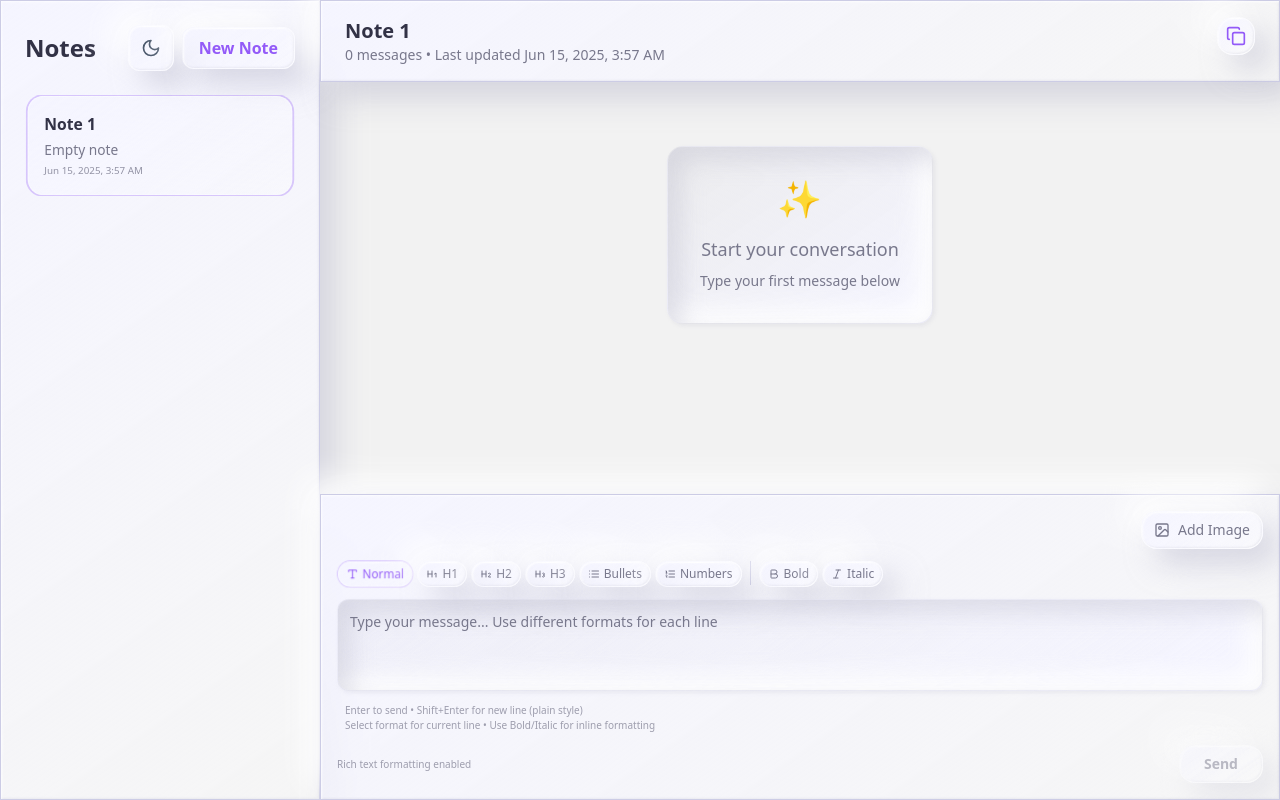
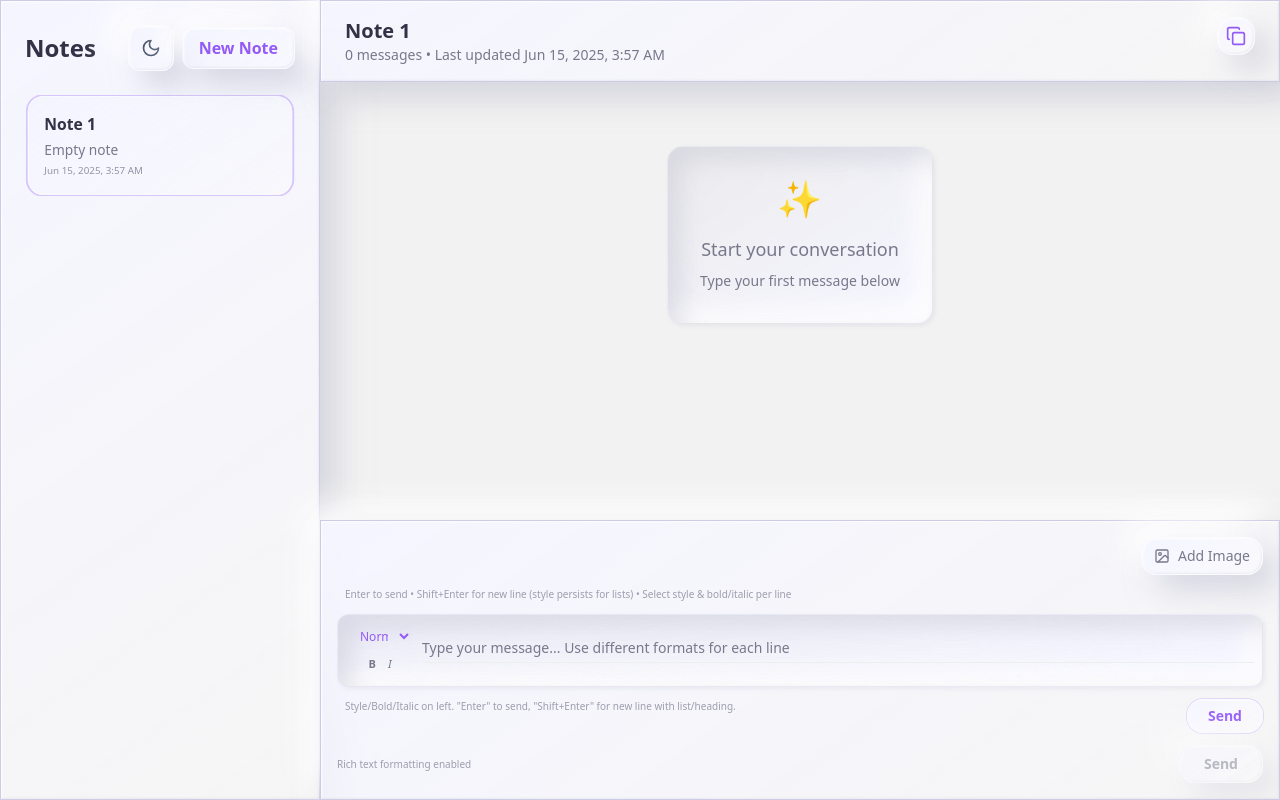
Before and after one commit to sadiq-nazeer/bubble-notes-chat, a React (Vite) app: page / in a window 1280 px wide. Both pictures are taken after a click on the button "New Note". Built offline with nearby package versions, Linux system fonts and the light colour scheme.

Commit message:
Fix RichTextEditor formatting
Ensure normal style is not applied to bullets/numbers, move style tags to the left, and reflect bold/italic styles in the input field.

```diff
--- a/src/components/RichTextEditor.tsx
+++ b/src/components/RichTextEditor.tsx
@@ -1,4 +1,3 @@
-
 import React, { useState, useRef, useEffect } from 'react';
 import { Bold, Italic, Heading1, Heading2, Heading3, List, ListOrdered, Type } from 'lucide-react';
 
@@ -57,47 +56,36 @@ const RichTextEditor: React.FC<RichTextEditorProps> = ({
     }
   };
 
-  const handleLineFormatChange = (format: 'plain' | 'h1' | 'h2' | 'h3' | 'ul' | 'ol') => {
-    setSelectedFormat(format);
-    const newLines = [...lines];
-    newLines[currentLineIndex] = {
-      ...newLines[currentLineIndex],
-      type: format
-    };
-    setLines(newLines);
-    updateContent(newLines);
-  };
+  // Move per-line: store which kind of inline formats are active for which line
+  const [lineActiveInlineFormats, setLineActiveInlineFormats] = useState<
+    Record<number, Set<'bold' | 'italic'>>
+  >({ 0: new Set() });
 
-  const handleInlineFormatToggle = (format: 'bold' | 'italic') => {
-    const newActiveFormats = new Set(activeInlineFormats);
-    if (newActiveFormats.has(format)) {
-      newActiveFormats.delete(format);
-    } else {
-      newActiveFormats.add(format);
-    }
-    setActiveInlineFormats(newActiveFormats);
-  };
-
+  // Updates both content and the mapping for bold/italic
   const handleTextChange = (e: React.ChangeEvent<HTMLTextAreaElement>) => {
     const value = e.target.value;
     const textLines = value.split('\n');
     const newLines: LineFormat[] = [];
+    const newLineInlineFormats: Record<number, Set<'bold' | 'italic'>> = {};
 
     textLines.forEach((lineContent, index) => {
       const existingLine = lines[index];
       newLines.push({
-        type: existingLine?.type || (index === currentLineIndex ? selectedFormat : 'plain'),
+        type: existingLine?.type || (index === currentLineIndex ? selectedFormat : (lines[index-1]?.type === "ul" ? "ul" : lines[index-1]?.type === "ol" ? "ol" : 'plain')),
         content: lineContent,
         inlineFormats: existingLine?.inlineFormats || []
       });
+      newLineInlineFormats[index] = lineActiveInlineFormats[index] || new Set();
     });
 
     // Ensure we always have at least one line
     if (newLines.length === 0) {
       newLines.push({ type: 'plain', content: '', inlineFormats: [] });
+      newLineInlineFormats[0] = new Set();
     }
 
     setLines(newLines);
+    setLineActiveInlineFormats(newLineInlineFormats);
     updateContent(newLines);
 
     // Update current line index based on cursor position
@@ -115,45 +103,71 @@ const RichTextEditor: React.FC<RichTextEditorProps> = ({
     setSelectedFormat(newLines[lineIndex]?.type || 'plain');
   };
 
-  const updateContent = (newLines: LineFormat[]) => {
-    const formattedContent = newLines.map(line => {
-      let content = line.content;
-
-      // Apply inline formatting
-      const sortedFormats = [...line.inlineFormats].sort((a, b) => b.start - a.start);
-      sortedFormats.forEach(format => {
-        const before = content.slice(0, format.start);
-        const middle = content.slice(format.start, format.end);
-        const after = content.slice(format.end);
-
-        const wrapper = format.type === 'bold' ? '**' : '*';
-        content = before + wrapper + middle + wrapper + after;
-      });
-
-      // Apply block formatting
-      const prefix = getLinePrefix(line.type);
-      return prefix + content;
-    }).join('\n');
-
-    onContentChange(formattedContent);
+  // When style format is picked, it sets for the current line—in a new location, left to the text line
+  const handleLineFormatChange = (lineIdx: number, format: 'plain' | 'h1' | 'h2' | 'h3' | 'ul' | 'ol') => {
+    const newLines = [...lines];
+    newLines[lineIdx] = {
+      ...newLines[lineIdx],
+      type: format
+    };
+    setLines(newLines);
+    setSelectedFormat(format);
+    updateContent(newLines);
   };
 
+  // Inline format per line — bold/italic
+  const handleInlineFormatToggle = (format: 'bold' | 'italic', lineIdx?: number) => {
+    const targetIdx = lineIdx === undefined ? currentLineIndex : lineIdx;
+    const currentFormats = new Set(lineActiveInlineFormats[targetIdx] || []);
+    if (currentFormats.has(format)) {
+      currentFormats.delete(format);
+    } else {
+      currentFormats.add(format);
+    }
+    setLineActiveInlineFormats({
+      ...lineActiveInlineFormats,
+      [targetIdx]: currentFormats
+    });
+  };
+
+  // When typing, add formatting for current line
+  const getTextareaLineClass = (idx: number) => {
+    const f = lineActiveInlineFormats[idx] || new Set();
+    let className = "";
+    if (f.has("bold")) className += " font-bold ";
+    if (f.has("italic")) className += " italic ";
+    return className.trim();
+  };
+
+  // On submit: call updateContent to ensure formatting is saved
   const handleKeyDown = (e: React.KeyboardEvent<HTMLTextAreaElement>) => {
     if (e.key === 'Enter') {
       if (e.shiftKey) {
-        // Shift+Enter: new line with plain formatting
+        // Insert new line with previous style for lists (ul, ol), else plain
         e.preventDefault();
         const textarea = e.currentTarget;
         const cursorPos = textarea.selectionStart;
         const value = textarea.value;
+        const textLines = value.split('\n');
+        const prevType = lines[currentLineIndex]?.type;
+        let nextType: LineFormat["type"] = "plain";
+        if (prevType === "ul" || prevType === "ol") {
+          nextType = prevType;
+        }
         const newValue = value.slice(0, cursorPos) + '\n' + value.slice(cursorPos);
 
         const newLines = [...lines];
         const newLineIndex = currentLineIndex + 1;
-        newLines.splice(newLineIndex, 0, { type: 'plain', content: '', inlineFormats: [] });
+        newLines.splice(newLineIndex, 0, { type: nextType, content: '', inlineFormats: [] });
+
+        // Add to active formats object as well
+        const newLineInlineFormats = { ...lineActiveInlineFormats };
+        newLineInlineFormats[newLineIndex] = new Set();
+
         setLines(newLines);
+        setLineActiveInlineFormats(newLineInlineFormats);
         setCurrentLineIndex(newLineIndex);
-        setSelectedFormat('plain');
+        setSelectedFormat(nextType);
 
         // Update textarea value and cursor position
         setTimeout(() => {
@@ -170,107 +184,86 @@ const RichTextEditor: React.FC<RichTextEditorProps> = ({
     }
   };
 
-  const renderTextareaContent = () => {
-    return lines.map((line, index) => {
-      const prefix = getLinePrefix(line.type);
-      const isCurrentLine = index === currentLineIndex;
-
-      return (
-        <div key={index} className="flex items-start">
-          {prefix && (
-            <span className={`text-primary/60 font-mono text-sm mr-1 ${isCurrentLine ? 'text-primary' : ''}`}>
-              {prefix}
-            </span>
-          )}
-          <span className={`flex-1 ${isCurrentLine && activeInlineFormats.has('bold') ? 'font-bold' : ''} ${isCurrentLine && activeInlineFormats.has('italic') ? 'italic' : ''}`}>
-            {line.content}
-          </span>
-        </div>
-      );
-    });
-  };
-
-  const currentLineFormatted = lines[currentLineIndex]?.type || 'plain';
-
+  // For visual display: move the per-line format picker left of the text input
   return (
     <div className="space-y-3">
-      {/* Format Toolbar */}
-      <div className="flex flex-wrap gap-1">
-        {formatButtons.map((btn) => (
-          <button
-            key={btn.key}
-            onClick={() => handleLineFormatChange(btn.key as any)}
-            className={`neuro-button rounded-lg px-2 py-1 text-xs font-medium transition-all ${
-              currentLineFormatted === btn.key
-                ? 'text-primary ring-1 ring-primary/30 neuro-pressed'
-                : 'text-muted-foreground hover:text-primary'
-            }`}
-          >
-            <div className="flex items-center space-x-1">
-              <btn.icon className="h-3 w-3" />
-              <span>{btn.label}</span>
+      <div className="text-[10px] text-muted-foreground/70 px-2 mb-1">
+        Enter to send • Shift+Enter for new line (style persists for lists) • Select style & bold/italic per line
+      </div>
+      <div className="neuro-inset rounded-xl p-2 relative">
+        {/* For each line, show style picker left, input center */}
+        {lines.map((line, idx) => (
+          <div key={idx} className="flex items-center mb-1 space-x-2">
+            <div className="flex flex-col items-center min-w-[68px]">
+              <select
+                value={line.type}
+                onChange={e => handleLineFormatChange(idx, e.target.value as any)}
+                className="neuro-button px-2 py-1 rounded text-xs font-medium text-primary w-[64px] focus:outline-none"
+                style={{
+                  background: 'var(--background)',
+                  border: 0,
+                  boxShadow: 'var(--tw-ring-shadow)'
+                }}
+              >
+                <option value="plain">Normal</option>
+                <option value="h1">H1</option>
+                <option value="h2">H2</option>
+                <option value="h3">H3</option>
+                <option value="ul">Bullets</option>
+                <option value="ol">Numbers</option>
+              </select>
+              {/* inline formats for current line */}
+              <div className="flex mt-1 gap-1">
+                <button
+                  type="button"
+                  onClick={() => handleInlineFormatToggle('bold', idx)}
+                  className={`px-1 py-0.5 rounded text-[11px] ${lineActiveInlineFormats[idx]?.has("bold") ? "bg-primary/10 text-primary font-bold neuro-pressed" : "text-muted-foreground hover:text-primary"}`}
+                >
+                  <b>B</b>
+                </button>
+                <button
+                  type="button"
+                  onClick={() => handleInlineFormatToggle('italic', idx)}
+                  className={`px-1 py-0.5 rounded text-[11px] ${lineActiveInlineFormats[idx]?.has("italic") ? "bg-primary/10 text-primary font-semibold italic neuro-pressed" : "text-muted-foreground hover:text-primary"}`}
+                >
+                  <em>I</em>
+                </button>
+              </div>
             </div>
-          </button>
-        ))}
-
-        <div className="w-px h-6 bg-border mx-1" />
-
-        {inlineFormatButtons.map((btn) => (
-          <button
-            key={btn.key}
-            onClick={() => handleInlineFormatToggle(btn.key as any)}
-            className={`neuro-button rounded-lg px-2 py-1 text-xs font-medium transition-all ${
-              activeInlineFormats.has(btn.key as any)
-                ? 'text-primary ring-1 ring-primary/30 neuro-pressed'
-                : 'text-muted-foreground hover:text-primary'
-            }`}
-          >
-            <div className="flex items-center space-x-1">
-              <btn.icon className="h-3 w-3" />
-              <span>{btn.label}</span>
-            </div>
-          </button>
+            {/* Textarea for content */}
+            <textarea
+              ref={idx === currentLineIndex ? textareaRef : undefined}
+              value={line.content}
+              onChange={e => {
+                // update single line in lines
+                const newLines = [...lines];
+                newLines[idx].content = e.target.value;
+                setLines(newLines);
+                updateContent(newLines);
+              }}
+              onFocus={() => {
+                setCurrentLineIndex(idx);
+                setSelectedFormat(lines[idx]?.type || 'plain');
+              }}
+              className={`flex-1 bg-transparent border-none outline-none text-foreground placeholder-muted-foreground resize-none text-sm py-1 ${getTextareaLineClass(idx)}`}
+              placeholder={idx === 0 ? placeholder : ""}
+              rows={1}
+              style={{borderBottom: '1px solid #eee'}}
+            />
+          </div>
         ))}
       </div>
-
-      {/* Rich Text Input */}
-      <div className="neuro-inset rounded-xl p-3 relative">
-        <textarea
-          ref={textareaRef}
-          value={lines.map(line => line.content).join('\n')}
-          onChange={handleTextChange}
-          onKeyDown={handleKeyDown}
-          placeholder={placeholder}
-          className="w-full bg-transparent border-none outline-none text-foreground placeholder-muted-foreground resize-none text-sm"
-          rows={Math.max(3, lines.length)}
-        />
-
-        {/* Visual formatting overlay */}
-        <div className="absolute inset-3 pointer-events-none overflow-hidden">
-          <div className="text-sm leading-normal whitespace-pre-wrap break-words">
-            {lines.map((line, index) => {
-              const prefix = getLinePrefix(line.type);
-              return (
-                <div key={index} className="flex items-start min-h-[1.25rem]">
-                  {prefix && (
-                    <span className="text-primary/60 font-mono mr-1 flex-shrink-0">
-                      {prefix}
-                    </span>
-                  )}
-                  <span className="flex-1 invisible">
-                    {line.content || '\u00A0'}
-                  </span>
-                </div>
-              );
-            })}
-          </div>
+      <div className="flex justify-between mt-2">
+        <div className="text-[10px] text-muted-foreground/70 px-2">
+          Style/Bold/Italic on left. "Enter" to send, "Shift+Enter" for new line with list/heading.
         </div>
-      </div>
-
-      {/* Help Text */}
-      <div className="text-[10px] text-muted-foreground/70 px-2">
-        <div>Enter to send • Shift+Enter for new line (plain style)</div>
-        <div>Select format for current line • Use Bold/Italic for inline formatting</div>
+        <button
+          type="button"
+          onClick={onSubmit}
+          className="neuro-button rounded-lg px-5 py-1.5 text-sm font-semibold text-primary ring-1 ring-primary/20"
+        >
+          Send
+        </button>
       </div>
     </div>
   );
```
